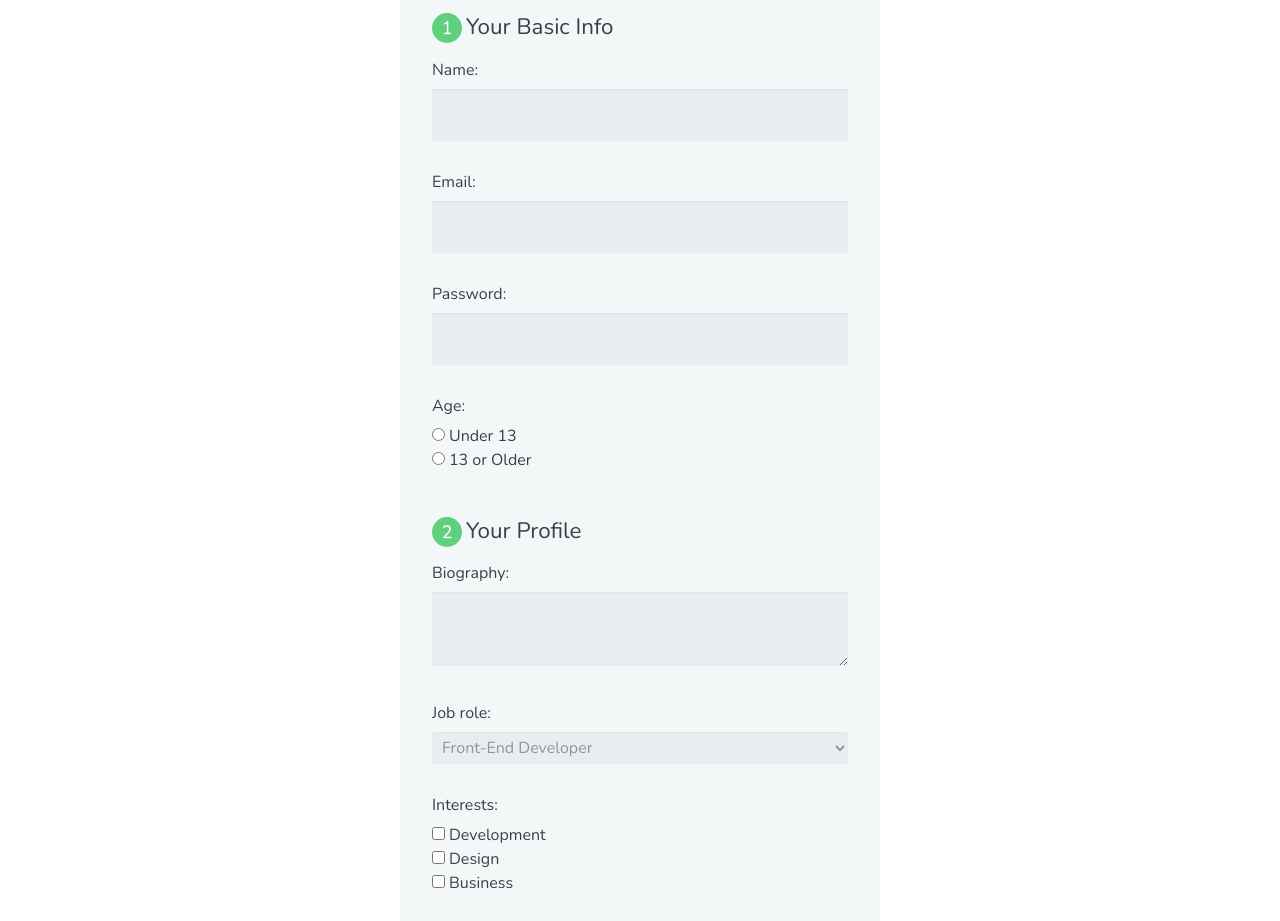
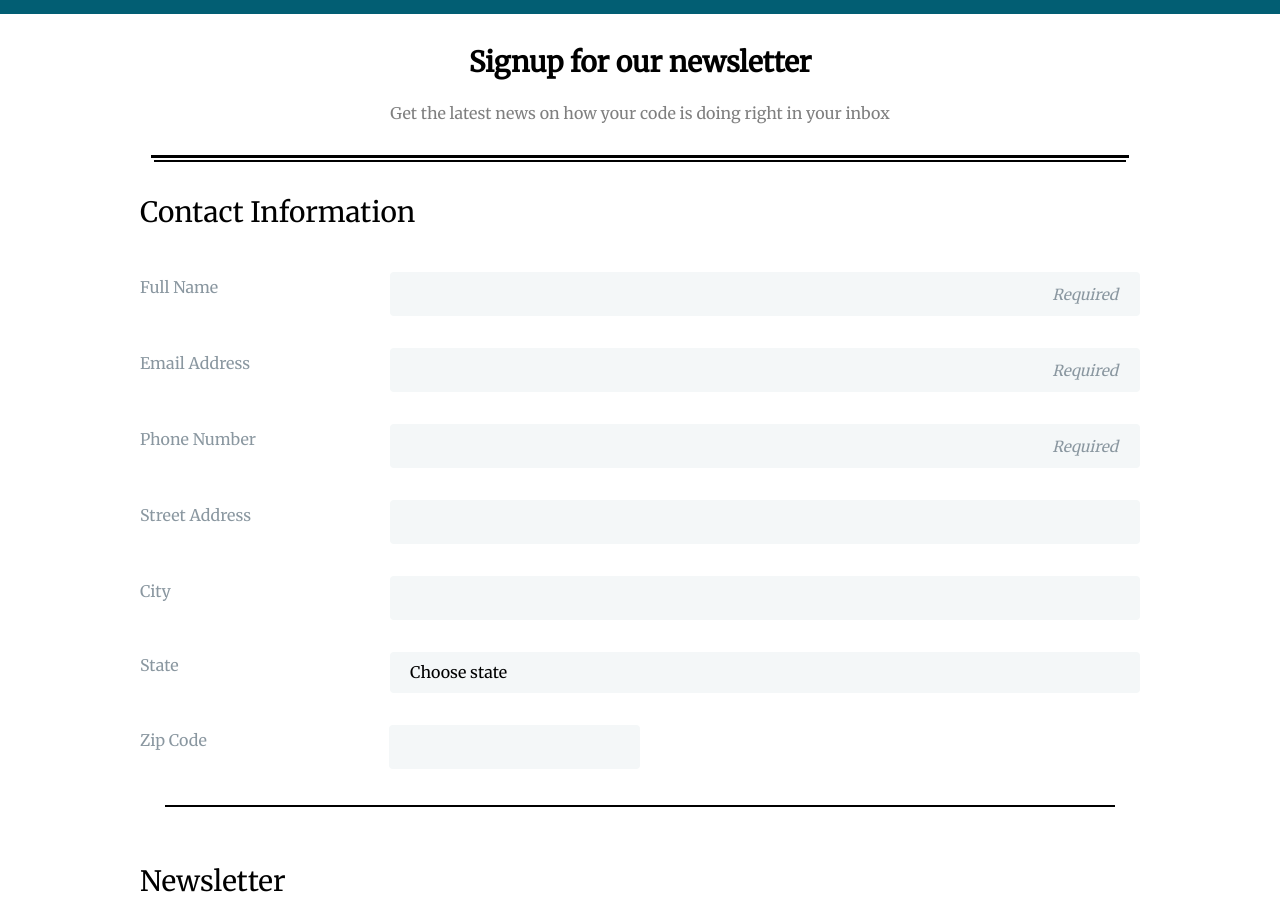
Before and after one commit to oikejiani2011/project-3, a plain HTML site: page index.html in a window 1280 px wide. Shown: the part 82-1003 px from the top of the page. Drawn offline with nearby package versions, Linux system fonts and the light colour scheme.

Commit message:
wrong file was added before, correction
the right file has been added

```diff
--- a/css/main.css
+++ /dev/null
@@ -1,117 +0,0 @@
-*, *:before, *:after {
-  -moz-box-sizing: border-box;
-  -webkit-box-sizing: border-box;
-  box-sizing: border-box;
-}
-
-body {
-  font-family: 'Nunito', sans-serif;
-  color: #384047;
-}
-
-form {
-  max-width: 300px;
-  margin: 10px auto;
-  padding: 10px 20px;
-  background: #f4f7f8;
-  border-radius: 8px;
-}
-
-h1 {
-  margin: 0 0 30px 0;
-  text-align: center;
-}
-
-input[type="text"],
-input[type="password"],
-input[type="date"],
-input[type="datetime"],
-input[type="email"],
-input[type="number"],
-input[type="search"],
-input[type="tel"],
-input[type="time"],
-input[type="url"],
-textarea,
-select {
-  background: rgba(255,255,255,0.1);
-  border: none;
-  font-size: 16px;
-  height: auto;
-  margin: 0;
-  outline: 0;
-  padding: 15px;
-  width: 100%;
-  background-color: #e8eeef;
-  color: #8a97a0;
-  box-shadow: 0 1px 0 rgba(0,0,0,0.03) inset;
-  margin-bottom: 30px;
-}
-
-input[type="radio"],
-input[type="checkbox"] {
-  margin: 0 4px 8px 0;
-}
-
-select {
-  padding: 6px;
-  height: 32px;
-  border-radius: 2px;
-}
-
-button {
-  padding: 19px 39px 18px 39px;
-  color: #FFF;
-  background-color: #4bc970;
-  font-size: 18px;
-  text-align: center;
-  font-style: normal;
-  border-radius: 5px;
-  width: 100%;
-  border: 1px solid #3ac162;
-  border-width: 1px 1px 3px;
-  box-shadow: 0 -1px 0 rgba(255,255,255,0.1) inset;
-  margin-bottom: 10px;
-}
-
-fieldset {
-  margin-bottom: 30px;
-  border: none;
-}
-
-legend {
-  font-size: 1.4em;
-  margin-bottom: 10px;
-}
-
-label {
-  display: block;
-  margin-bottom: 8px;
-}
-
-label.light {
-  font-weight: 300;
-  display: inline;
-}
-
-.number {
-  background-color: #5fcf80;
-  color: #fff;
-  height: 30px;
-  width: 30px;
-  display: inline-block;
-  font-size: 0.8em;
-  margin-right: 4px;
-  line-height: 30px;
-  text-align: center;
-  text-shadow: 0 1px 0 rgba(255,255,255,0.2);
-  border-radius: 100%;
-}
-
-@media screen and (min-width: 480px) {
-
-  form {
-    max-width: 480px;
-  }
-
-}
--- /dev/null
+++ b/css/styles.css
@@ -0,0 +1,189 @@
+* {
+    box-sizing: border-box;
+}
+
+
+/*Base Element Styles*/
+
+body {
+    font-family: 'Merriweather', serif;
+}
+
+h2+p::after {
+    content: "";
+    display: block;
+    width: 95%;
+    height: 3px;
+    background-color: black;
+    margin: 2em auto 0;
+    padding: 0 3px;
+}
+
+#newsletter::before,
+form::before {
+    content: "";
+    display: block;
+    width: 95%;
+    height: 2px;
+    background-color: black;
+    margin: 0 auto 2em;
+    padding: 0;
+}
+
+form {
+    background: white;
+}
+
+h1 {
+    color: white;
+    background-color: #025E73;
+    text-align: center;
+    font-size: 1.75em;
+    margin: 0 0 30px 0;
+    padding: 30px 30px;
+    text-transform: uppercase;
+}
+
+h2 {
+    text-align: center;
+    font-size: 1.75em;
+    margin-top: 1em;
+}
+
+p {
+    text-align: center;
+    color: rgba(0, 0, 0, .5);
+    margin-bottom: 2px;
+}
+
+input,
+select,
+textarea {
+    width: 100%;
+    padding: 12px 20px;
+    margin: 8px 0 24px;
+    background: #f4f7f8;
+    border: none;
+    border-radius: 4px;
+}
+
+input:required:focus {
+    border: rgba(255, 99, 71, .5) 2px solid;
+}
+
+select {
+    -webkit-appearance: none;
+    -moz-appearance: none;
+    appearance: none;
+}
+
+input::placeholder,
+textarea::placeholder {
+    font-size: .95em;
+    font-style: italic;
+    text-align: right;
+    color: #8a97a0;
+    padding-right: 2px;
+}
+
+input:focus,
+textarea:focus {
+    background-color: darkslategray;
+    border: 2px navy solid;
+    transition-duration: .3s;
+    color: #fff;
+}
+
+#newsletter_info label {
+    padding: 18px 0;
+    margin: 18px 0;
+}
+
+input[type="radio"],
+input[type="checkbox"] {
+    margin: 12px 0 28px;
+    width: 24px;
+}
+
+#zipcode {
+    width: 50%;
+}
+
+label {
+    color: #8a97a0;
+}
+
+fieldset {
+    border: none;
+}
+
+legend {
+    display: block;
+    width: 100%;
+    font-size: 1.75em;
+    padding-bottom: 1em;
+}
+
+button {
+    width: 99%;
+    font-size: 1.75em;
+    border-radius: 4px;
+    border: none;
+    color: white;
+    background-color: #3acec2;
+    padding: 20px 20px;
+    text-align: center;
+    display: block;
+    margin: 0 auto;
+}
+
+button:hover {
+    background-color: rgb(46, 156, 145);
+}
+
+#copyright {
+    padding-top: 2em;
+    padding-bottom: 2em;
+    text-align: center;
+    font-style: italic;
+}
+
+footer {
+    background: #f4f7f8;
+}
+
+
+/* Media Queries*/
+
+@media(min-width: 768px) {
+    .form {
+        max-width: 1024px;
+        margin: 0 auto;
+    }
+    #user-bio .flex {
+        display: flex;
+        flex-direction: column;
+    }
+    #user-bio .flex {
+        flex-direction: row;
+    }
+    #user-bio input,
+    #user-bio select {
+        flex-grow: 1;
+        flex-basis: 75%;
+    }
+    #user-bio label {
+        flex-basis: 25%;
+        height: 50px;
+        margin: auto 0;
+    }
+    #zipcode {
+        margin-right: 50%;
+        margin-left: 17.5%;
+    }
+    button {
+        width: 100%;
+        max-width: 1000px;
+        margin: 0 auto;
+    }
+}
--- a/index.html
+++ b/index.html
@@ -1,73 +1,125 @@
 <!DOCTYPE html>
-<html>
-    <head>
-        <meta charset="utf-8">
-        <meta name="viewport" content="width=device-width, initial-scale=1.0">
-        <title>Sign Up Form</title>
-        <link rel="stylesheet" href="css/normalize.css">
-        <link href='http://fonts.googleapis.com/css?family=Nunito:400,300' rel='stylesheet' type='text/css'>
-        <link rel="stylesheet" href="css/main.css">
-    </head>
-    <body>
+<html lang="en">
 
-      <form action="index.html" method="host">
+<head>
+    <meta charset="UTF-8">
+    <link href="https://fonts.googleapis.com/css?family=Merriweather&display=swap" rel="stylesheet">
+    <meta name="viewport" content="width=device-width, initial-scale=1">
+    <title>Subscribe to our Newsletter!</title>
+    <link rel="stylesheet" href="css/normalize.css">
+    <link rel="stylesheet" href="css/styles.css">
+</head>
 
-        <h1>sign up</h1>
-        <fieldset>
-          <legend><span class="number">1</span>Your Basic Info</legend>
-        <label for="name">Name:</label>
-        <input type="text" id="name" name="user_name">
+<body>
+    <header>
+        <h1>The Code Review</h1>
+    </header>
 
-        <label for="mail">Email:</label>
-        <input type="email" id="mail" name="user_email">
+    <div class="form">
+        <h2>Signup for our newsletter</h2>
+        <p>Get the latest news on how your code is doing right in your inbox</p>
 
-        <label for="password">Password:</label>
-        <input type="password" id="password" name="user_password">
+        <form action="index.html" method="post">
 
-          <label>Age:</label>
-          <input type="radio" id="under_13" value="under_13" name="user_age"><label for="under_13" class="light">Under 13</label><br>
-          <input type="radio" id="over_13" value="over_13" name="user_age"><label for="over_13" class="light">13 or Older</label>
-        </fieldset>
+            <fieldset id="user-bio">
 
-        <fieldset>
-          <legend><span class="number">2</span>Your Profile</legend>
-          <label for="bio">Biography:</label>
-        <textarea id="bio" name="user_bio"></textarea>
+                <legend id="Contact">Contact Information</legend>
 
-          <label for="job">Job role:</label>
-          <select id="job" name="user_job">
+                <div class="flex">
+                    <label for="name">Full Name</label>
+                    <input type="text" id="name" name="user_name" placeholder="Required" required>
+                </div>
 
-            <optgroup label="Web">
-          <option value="frontend_developer">Front-End Developer</option>
-            <option value="php_developer">PHP Developer</option>
-            <option value="python_developer">Python Developer</option>
-            <option value="rails_developer">Rails Developer</option>
-            <option value="web_designer">Front-End Developer</option>
-            <option value="wordpress_developer">Wordpress Developer</option>
-            </optgroup>
+                <div class="flex">
+                    <label for="mail">Email Address</label>
+                    <input type="email" id="mail" name="user_email" placeholder="Required" required>
+                </div>
 
-            <optgroup label="Mobile">
-              <option value="android_developer">Android Developer</option>
-            <option value="ios_developer">IOS Developer</option>
-          <option value="mobile_designerr">Mobile Designer</option>
-          </optgroup>
+                <div class="flex">
+                    <label for="tel">Phone Number</label>
+                    <input type="tel" id="tel" name="user_tel" placeholder="Required" required>
+                </div>
 
-              <optgroup label="Business">
-          <option value="business_owner">Business Owner</option>
-          <option value="freelancer">Freelancer</option>
-          </optgroup>
-            </select>
+                <div class="flex">
+                    <label for="address">Street Address</label>
+                    <input type="text" id="address" name="user_address">
+                </div>
 
-          <label>Interests:</label>
-          <input type="checkbox" id="development" value="interest_development" name="user_interest"><label class="light" for="development">Development</label><br>
-          <input type="checkbox" id="design" value="interest_design" name="user_interest"><label class="light" for="dsignt">Design</label><br>
-          <input type="checkbox" id="business" value="interest_business" name="user_interest"><label class="light" for="business">Business</label>
+                <div class="flex">
+                    <label for="city">City</label>
+                    <input type="text" id="city" name="user_city">
+                </div>
 
+                <div class="flex">
+                    <label for="state">State</label>
+                    <select id="state" name="user_state">
+                <optgroup label="Nigeria">
+                    <option value="choose">Choose state</option>
+                    <option value="LOS">Lagos</option>
+                    <option value="ABJ">Abuja</option>
+                    <option value="AB">Abia</option>
+                    <option value="AN">Anambra</option>
+                    <option value="BA">Bauchi</option>
+                    <option value="EN">Enugu</option>
+                    <option value="IM">Imo</option>
+                    <option value="ON">Ondo</option>
+                    <option value="KA">Kano</option>
+                    <option value="KD">Kaduna</option>
+                    <option value="BY">Bayelsa</option>
+                    <option value="OG">Ogun</option>
+                    <option value="EB">Eboyi</option>
+                    <option value="KO">Kogi</option>
+                    <option value="RI">Rivers</option>
+                    <option value="ED">Edo</option>
+                    <option value="OS">Osun</option>
+                    <option value="KW">Kwara</option>
+                    <option value="DE">Delta</option>
+                    <option value="BO">Borno</option>
+                    <option value="YO">Yobe</option>
+                    <option value="NG">Niger</option>
+                    <option value="SO">Sokoto</option>
+                    <option value="KD">Kaduna</option>
+                    <option value="TR">Taraba</option>
+                    <option value="BE">Benue</option>
+                    <option value="AD">Adamawa</option>
+                    <option value="GO">Gombe</option>
+                </optgroup>
+                </select><br>
+                </div>
 
-        </fieldset>
+                <div class="flex">
+                    <label for="zipcode">Zip Code</label>
+                    <input type="text" id="zipcode" name="user_zipcode" pattern="[0-9]*">
+                </div>
+            </fieldset>
+            <!-- User bio -->
 
-        <button type="submit">sign up</button>
-      </form>
+            <fieldset id="newsletter_info">
 
-    </body>
+                <legend id="newsletter">Newsletter</legend>
+
+                <label>Select the newsletter you would like to receive</label><br>
+                <input type="checkbox" id="html_news" value="html_newsletter" name="user_newsletter"><label for="html_news">HTML News</label><br>
+                <input type="checkbox" id="css_news" value="css_newsletter" name="user_newsletter"><label for="css_news">CSS News</label><br>
+                <input type="checkbox" id="java_news" value="javascript_newsletter" name="user_newsletter"><label for="java_news">Javascript News</label><br>
+
+                <label>Newsletter Format</label><br>
+                <input type="radio" id="html" value="html" name="newsletter_format"><label for="html">HTML</label><br>
+                <input type="radio" id="plain_text" value="text" name="newsletter_format"><label for="plain_text">Plain text</label><br>
+
+                <label for="topics">Other topics you'd like to hear about</label><br>
+                <textarea id="topics" name="user_topics" placeholder="Share your interests!"></textarea>
+            </fieldset>
+            <!-- newsletter_info-->
+
+            <button type="submit">Sign Up</button>
+        </form>
+    </div>
+
+    <!-- Form -->
+    <footer>
+        <p id="copyright">Copyright The Code Review</p>
+    </footer>
+</body>
+
 </html>
```
Also changed, not shown: css/normalize.css, mockups/desktop-form.png (added), mockups/mobile-form.png (added), 2 other files.
